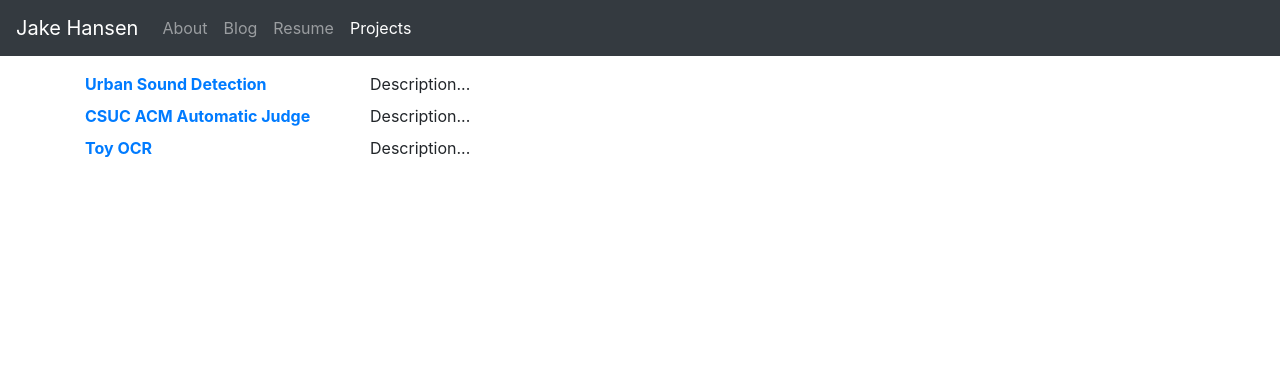
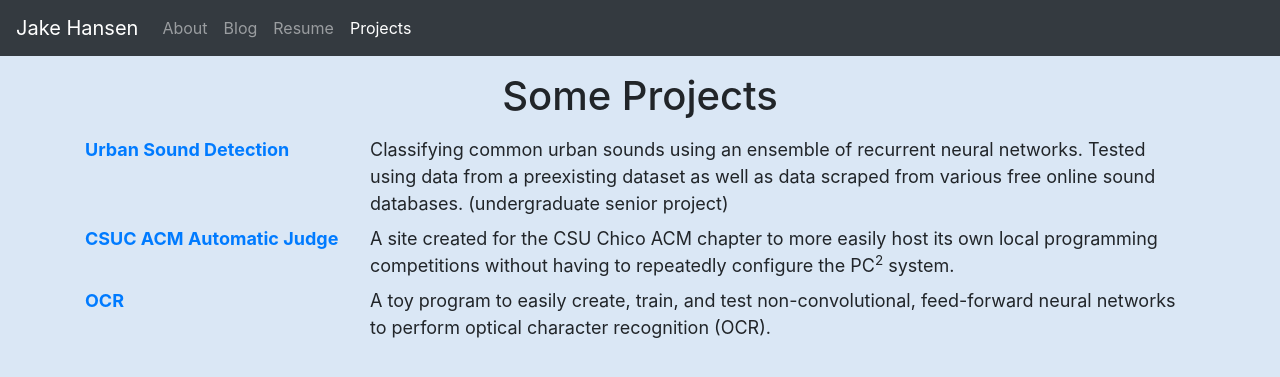
Before and after one commit to StateFromJakeFarm/statefromjakefarmdotcom, a Django app: page /projects in a window 1280 px wide. Shown: the top 377 px of the page. Run offline with Django 3.2, Linux system fonts and the light colour scheme; some libraries are stand-ins or nearby versions.

Commit message:
Add background color to entire site and add project descriptions

```diff
--- a/sfjf/sfjf_app/templates/base.html
+++ b/sfjf/sfjf_app/templates/base.html
@@ -14,7 +14,7 @@
     {% endblock styles %}
 </head>
 
-<body>
+<body style="background-color: #dae7f5">
 
 <nav class="navbar navbar-expand-sm bg-dark navbar-dark">
     <div class="navbar-header">
--- a/sfjf/sfjf_app/templates/projects.html
+++ b/sfjf/sfjf_app/templates/projects.html
@@ -4,19 +4,22 @@
 
 {% block content %}
 
+<h1 class="text-center mb-3" style="font-size: 40px">Some Projects</h1>
+<div style="font-size: 18px">
     <dl class="row">
         <dt class="col-sm-3">
             <a href="https://github.com/StateFromJakeFarm/research">Urban Sound Detection</a>
         </dt>
-    <dd class="col-sm-9">Description...</dd>
+        <dd class="col-sm-9">Classifying common urban sounds using an ensemble of recurrent neural networks.  Tested using data from a preexisting dataset as well as data scraped from various free online sound databases. (undergraduate senior project)</dd>
         <dt class="col-sm-3">
             <a href="https://github.com/StateFromJakeFarm/acm_website">CSUC ACM Automatic Judge</a>
         </dt>
-    <dd class="col-sm-9">Description...</dd>
+        <dd class="col-sm-9">A site created for the CSU Chico ACM chapter to more easily host its own local programming competitions without having to repeatedly configure the PC<sup>2</sup> system.</dd>
         <dt class="col-sm-3">
-        <a href="https://github.com/StateFromJakeFarm/ocr">Toy OCR</a>
+            <a href="https://github.com/StateFromJakeFarm/ocr">OCR</a>
         </dt>
-    <dd class="col-sm-9">Description...</dd>
+        <dd class="col-sm-9">A toy program to easily create, train, and test non-convolutional, feed-forward neural networks to perform optical character recognition (OCR).</dd>
     </dl>
+</div>
 
 {% endblock content %}
```
Lines whose indentation alone changed are shown as unchanged.
